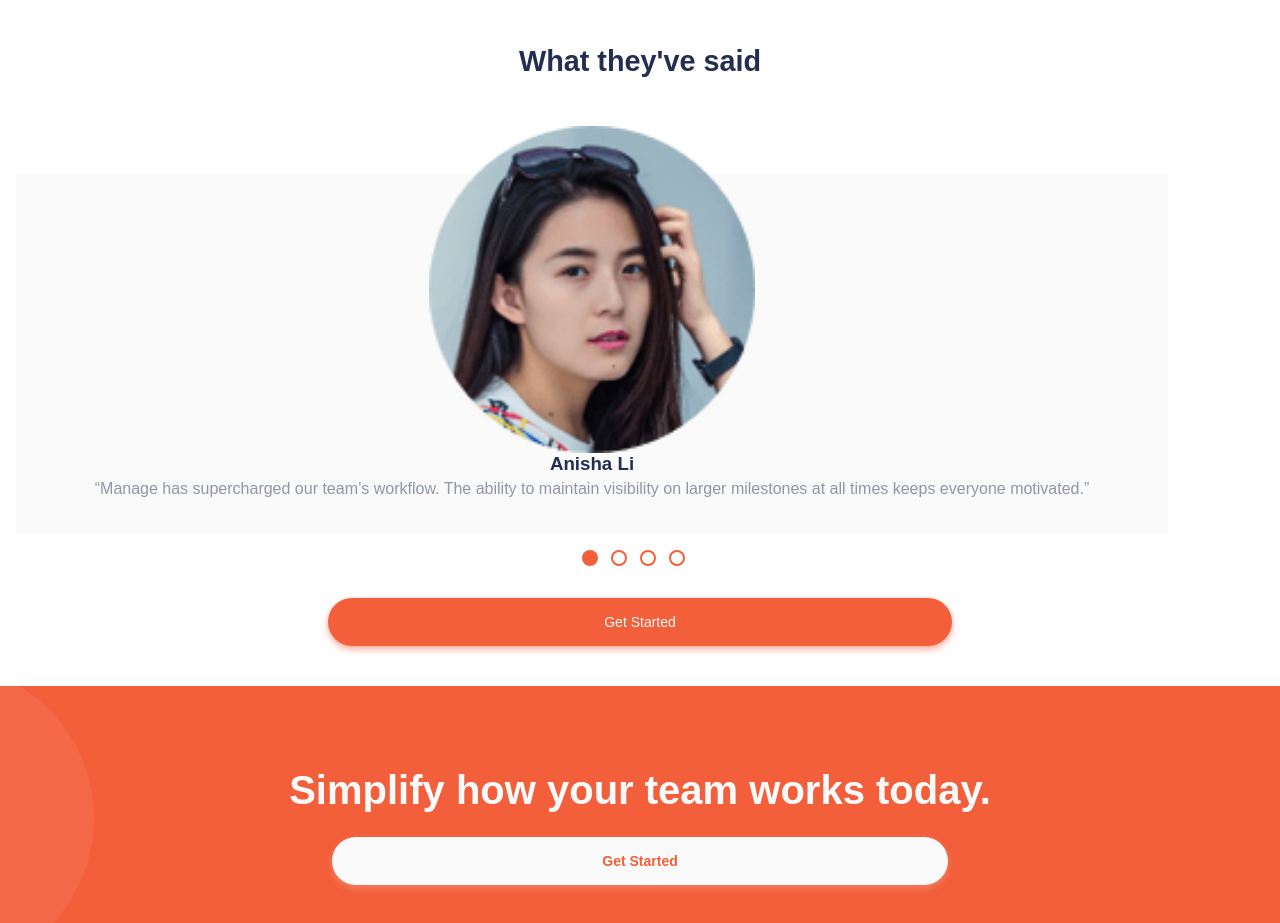
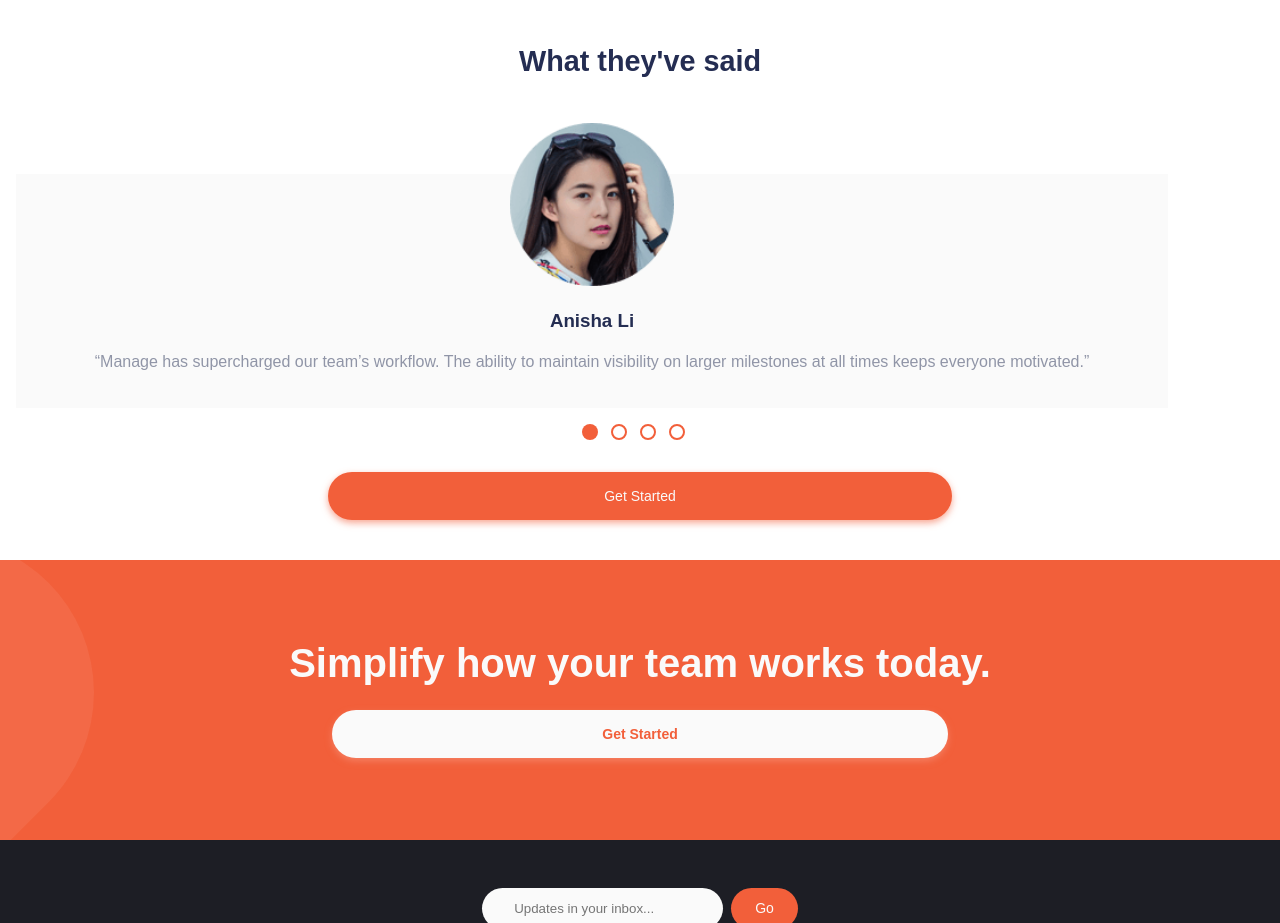
Before and after one commit to sofskrbic/manage-landing-page, a Vue app: page / in a window 1280 px wide. Shown: the part 2000-2923 px from the top of the page. Built offline with nearby package versions, Linux system fonts and the light colour scheme; a web font is replaced by a local one.

Commit message:
Update Testimonial.vue

```diff
--- a/src/components/Testimonial.vue
+++ b/src/components/Testimonial.vue
@@ -1,6 +1,6 @@
 <template>
   <div class="container">
-    <img :src="require(`@/assets/${img}`)" class="profile" alt="Profile picture">
+    <img :src="require(`../assets/${img}`)" class="profile" alt="Profile picture">
     <h3 class="heading">{{fullName}}</h3>
     <p>{{testimonialText}}</p>
   </div>
@@ -73,4 +73,16 @@ export default {
       margin-bottom: 1rem;
     }
   }
+
+  @media (min-width: 768px) and (max-width: 1440px) {
+    .profile {
+      width: 15%;
+      margin-top: -5.2rem;
+      margin-bottom: 1.5rem;
+    }
+
+    .heading {
+      margin-bottom: 1rem;
+    }
+  }
 </style>
```
